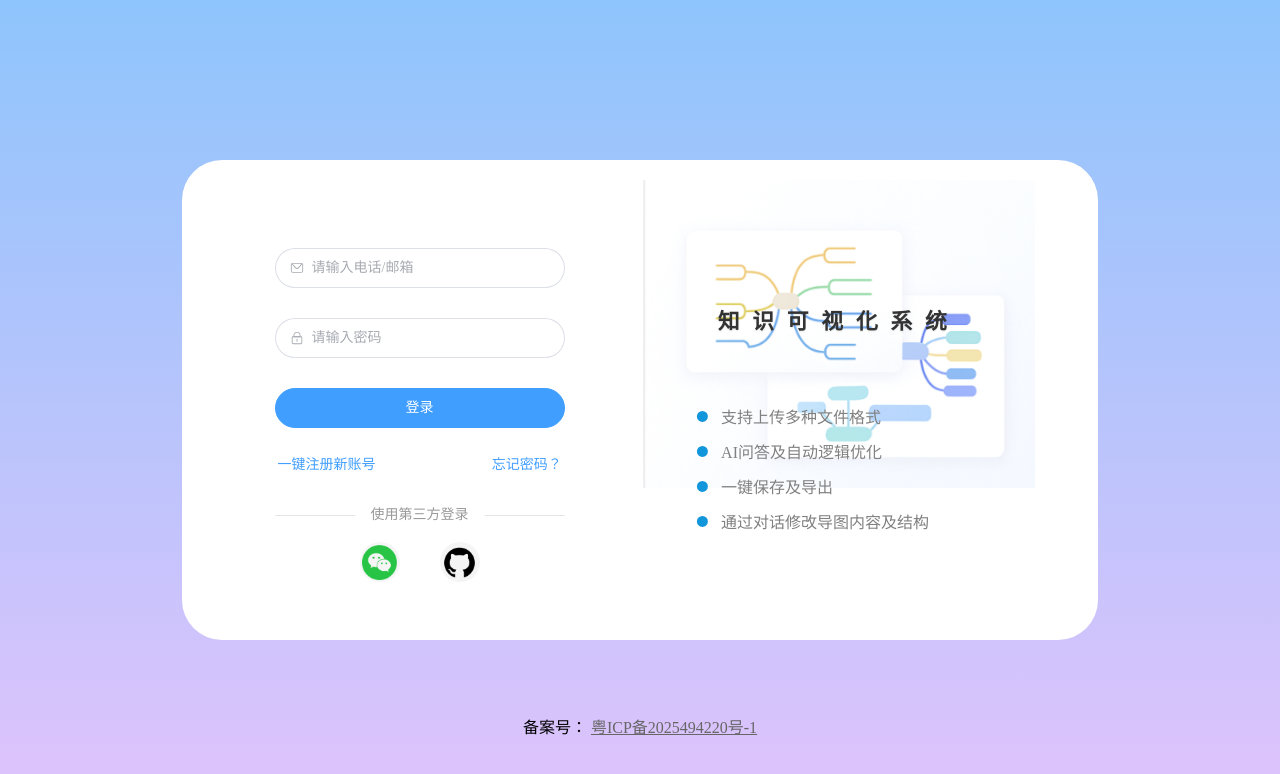
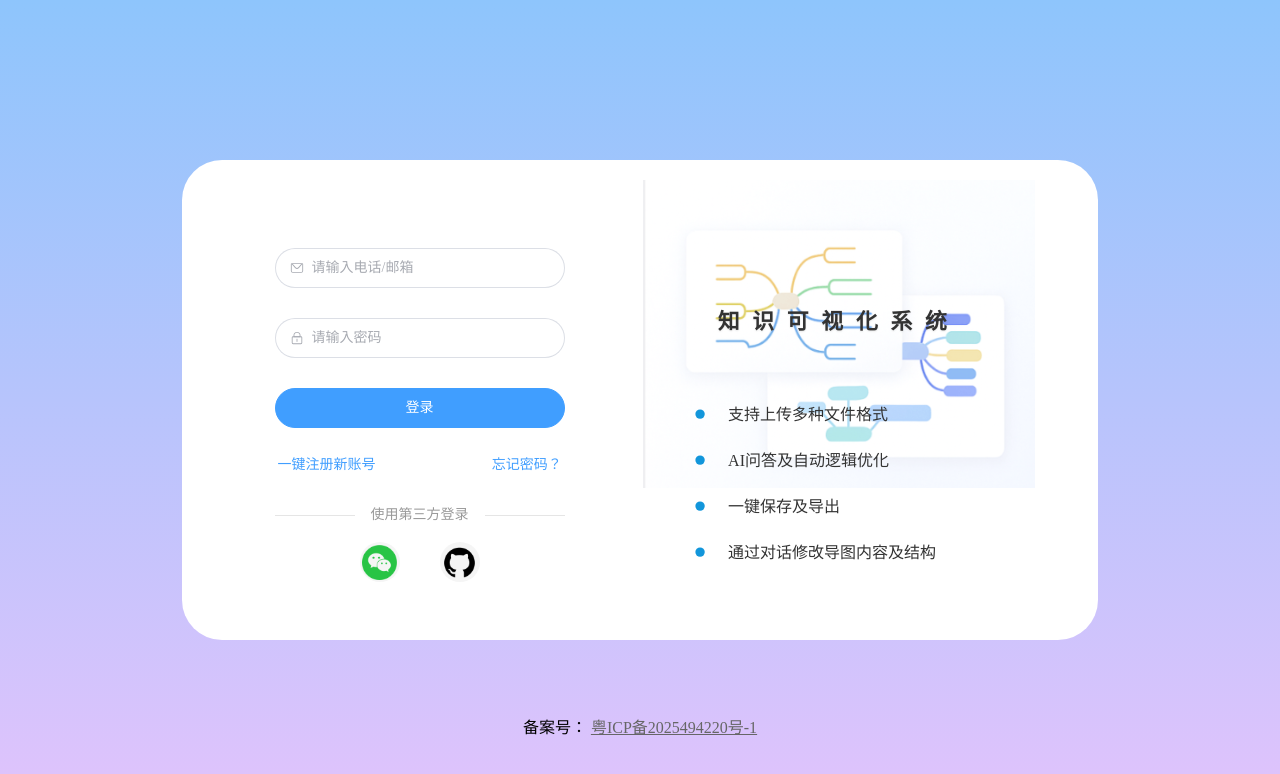
Before and after one commit to luo303/Knowledge-Visualization-System, a Vue app: page /#/login in a window 1280 px wide. Shown: the top 774 px of the page. Built offline with nearby package versions, Linux system fonts and the light colour scheme; what simple-mind-map, vue3-markdown-it would draw is missing.

Commit message:
feat: 调用封装的组件 FeatureList

```diff
--- a/src/views/auth/SystemLogin.vue
+++ b/src/views/auth/SystemLogin.vue
@@ -75,80 +75,7 @@
       <div class="content-right">
         <div class="image"></div>
         <h1>知识可视化系统</h1>
-        <ul class="feature-list">
-          <li>
-            <svg
-              t="1761804560082"
-              class="icon"
-              viewBox="0 0 1024 1024"
-              version="1.1"
-              xmlns="http://www.w3.org/2000/svg"
-              p-id="6367"
-              width="30"
-              height="30"
-            >
-              <path
-                d="M480 480m-160 0a2.5 2.5 0 1 0 320 0 2.5 2.5 0 1 0-320 0Z"
-                p-id="6368"
-                fill="#1296db"
-              ></path></svg
-            >支持上传多种文件格式
-          </li>
-          <li>
-            <svg
-              t="1761804560082"
-              class="icon"
-              viewBox="0 0 1024 1024"
-              version="1.1"
-              xmlns="http://www.w3.org/2000/svg"
-              p-id="6367"
-              width="30"
-              height="30"
-            >
-              <path
-                d="M480 480m-160 0a2.5 2.5 0 1 0 320 0 2.5 2.5 0 1 0-320 0Z"
-                p-id="6368"
-                fill="#1296db"
-              ></path></svg
-            >AI问答及自动逻辑优化
-          </li>
-          <li>
-            <svg
-              t="1761804560082"
-              class="icon"
-              viewBox="0 0 1024 1024"
-              version="1.1"
-              xmlns="http://www.w3.org/2000/svg"
-              p-id="6367"
-              width="30"
-              height="30"
-            >
-              <path
-                d="M480 480m-160 0a2.5 2.5 0 1 0 320 0 2.5 2.5 0 1 0-320 0Z"
-                p-id="6368"
-                fill="#1296db"
-              ></path></svg
-            >一键保存及导出
-          </li>
-          <li>
-            <svg
-              t="1761804560082"
-              class="icon"
-              viewBox="0 0 1024 1024"
-              version="1.1"
-              xmlns="http://www.w3.org/2000/svg"
-              p-id="6367"
-              width="30"
-              height="30"
-            >
-              <path
-                d="M480 480m-160 0a2.5 2.5 0 1 0 320 0 2.5 2.5 0 1 0-320 0Z"
-                p-id="6368"
-                fill="#1296db"
-              ></path></svg
-            >通过对话修改导图内容及结构
-          </li>
-        </ul>
+        <FeatureList></FeatureList>
       </div>
     </div>
     <p class="footer">
@@ -172,6 +99,7 @@ import { Message, Lock } from '@element-plus/icons-vue'
 import { useRouter } from 'vue-router'
 import { Login } from '@/api/user/index'
 import { useUserStore } from '@/stores/modules/user' // 导入用户仓库
+import FeatureList from '@/components/FeatureList.vue'
 
 const userStore = useUserStore() // 导入token仓库
 // 表单响应式数据
```
